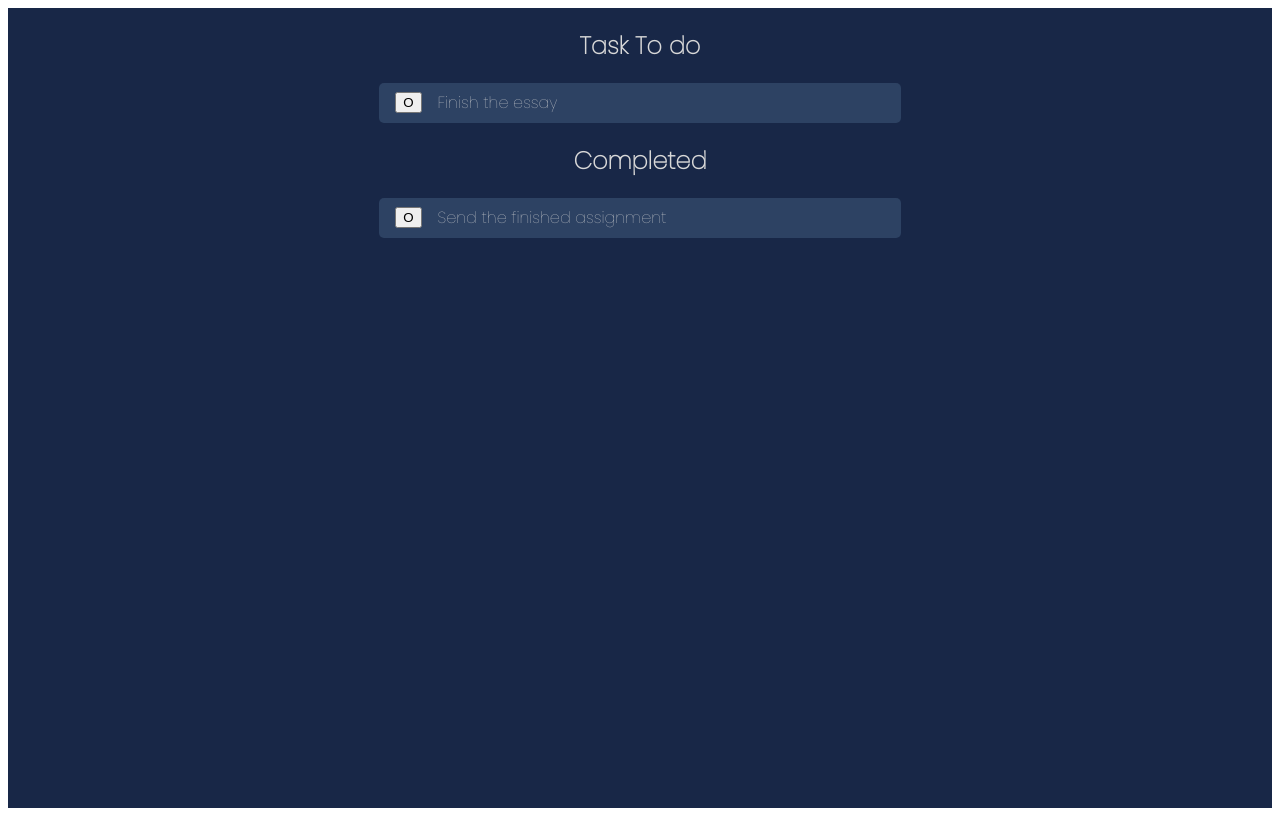
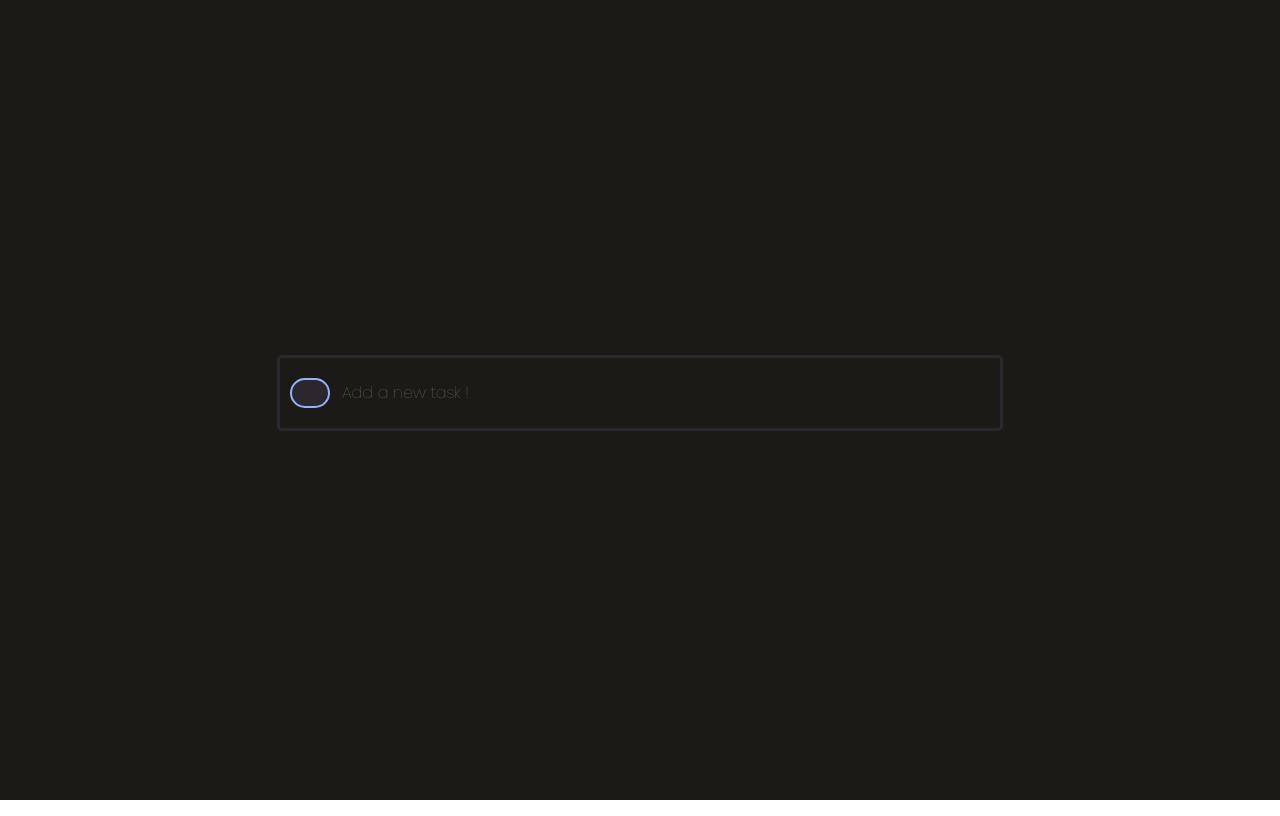
Before and after one commit to mehdiKnn/angular-todolist, an Angular app: page / in a window 1280 px wide. Built offline with nearby package versions, Linux system fonts and the light colour scheme.

Commit message:
add task, css base

```diff
--- a/src/app/app.component.html
+++ b/src/app/app.component.html
@@ -1,30 +1,18 @@
-<div id="root">
-  <div id="container">
 
-    <section class="task-todo">
-
-        <div class="title">
-          <h2>
-            Task To do
-          </h2>
+<section id="main">
+    <div id="container">
+        <div class="addTask">
+            <button (click)="addToList()">
+            </button>
+            <input [(ngModel)]="newTask" type="text"
+            placeholder="Add a new task ! ">
         </div>
 
-        <div class="line">
-          <button> O </button>
-          <span> Finish the essay </span>
+        <div *ngFor="let x of items; let index = index;"
+                class="task">
+                <input (click)="deleteTask(index)" type="button"
+                 class="">
+                {{x}}
         </div>
-
-
-    </section>
-
-    <section class="task-done">
-      <h2>
-        Completed
-      </h2>
-      <div class="line">
-        <button> O </button>
-        <span> Send the finished assignment </span>
       </div>
-    </section>
-  </div>
-</div>
+</section>
--- a/src/app/app.component.scss
+++ b/src/app/app.component.scss
@@ -3,35 +3,70 @@
     flex-direction: $direction;
     justify-content: $justify;
     align-items: $align;
+
 }
 
-#root {
-    background-color: #182747;
-    color: #D8D8D8;
-    font-family: 'Poppins', sans-serif;
-}
-#container {
-    width: 100%;
+#main {
+    background-color: #1B1A17;
     height: 100vh;
-}
-
-.task-todo {
     @include flex;
 }
 
-.task-done {
+#container {
+    width: 1280px;
+    height: 100vh;
     @include flex;
+    .addTask {
+        width: 700px;
+        height: 50px;
+        background-color: #1B1A17;
+        border-color: #2C272E;
+        border-radius: 10px;
+        border-style: solid;
+        border-radius: 5px;
+        margin-bottom: 15px;
+        padding: 10px;
+        @include flex(flex-start,center,row);
+        gap: 10px;
+        input {
+            width: 500px;
+            height: 30px;
+            color: #EEEBDD;
+            background-color: #1B1A17;
+            border-radius: 10px;
+            border-style: none;
+            outline: none;
+            font-size: 1rem;
+            font-family: 'Poppins', sans-serif;
 
-}
 
-.line {
-    @include flex(flex-start,center,row);
-    width: 40%;
-    height: 5vh;
-    background-color: #2D4263;
-    border-radius: 5px;
-    padding-left: 1em;
-    span {
-        padding-left: 1em;
+        }
+        button {
+            width: 40px;
+            height: 30px;
+            background-color: #2C272E;
+            border-color: #94B3FD;
+            border-style: solid;
+            border-radius: 20px;
+        }
+    }
+    .task {
+        width: 700px;
+        height: 50px;
+        background-color: #2C272E;
+        border-radius: 5px;
+        margin-bottom: 15px;
+        padding: 15px;
+        @include flex(flex-start,center,row);
+        gap: 10px;
+        font-weight: 200;
+        input {
+            width: 40px;
+            height: 30px;
+            background-color: #2C272E;
+            border-color: #A9333A;
+            border-style: solid;
+            border-radius: 20px;
+        }
     }
 }
--- a/src/app/app.component.ts
+++ b/src/app/app.component.ts
@@ -1,10 +1,26 @@
 import { Component } from '@angular/core';
 
 @Component({
-  selector: 'app-root',
-  templateUrl: './app.component.html',
-  styleUrls: ['./app.component.scss']
+    selector: 'app-root',
+    templateUrl: './app.component.html',
+    styleUrls: ['./app.component.scss']
 })
 export class AppComponent {
-  title = 'angular-todolist';
+
+    public items: string[] = [];
+
+    public newTask = '';
+
+    public addToList() {
+        if (this.newTask == '') {
+        }
+        else {
+            this.items.push(this.newTask);
+            this.newTask = '';
+        }
+    }
+
+    public deleteTask(index: number) {
+        this.items.splice(index, 1);
+    }
 }
--- a/src/app/app.module.ts
+++ b/src/app/app.module.ts
@@ -1,6 +1,6 @@
 import { NgModule } from '@angular/core';
 import { BrowserModule } from '@angular/platform-browser';
-
+import { FormsModule } from '@angular/forms'
 import { AppComponent } from './app.component';
 
 @NgModule({
@@ -8,7 +8,9 @@ import { AppComponent } from './app.component';
     AppComponent
   ],
   imports: [
-    BrowserModule
+    BrowserModule,
+    FormsModule
+
   ],
   providers: [],
   bootstrap: [AppComponent]
--- a/src/styles.scss
+++ b/src/styles.scss
@@ -1 +1,7 @@
 /* You can add global styles to this file, and also import other style files */
+body {
+    margin: 0;
+    font-family: 'Poppins', sans-serif;
+    color: #fff;
+
+}
```
